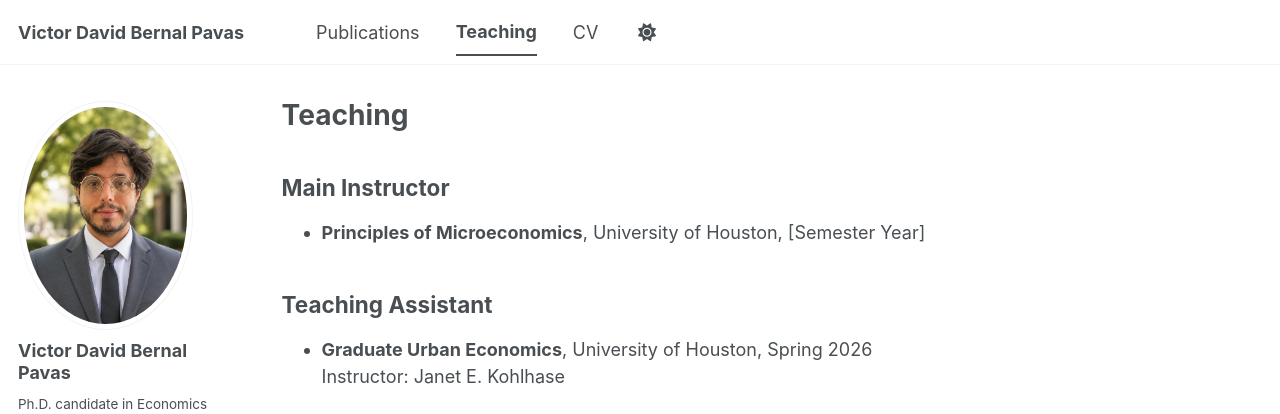
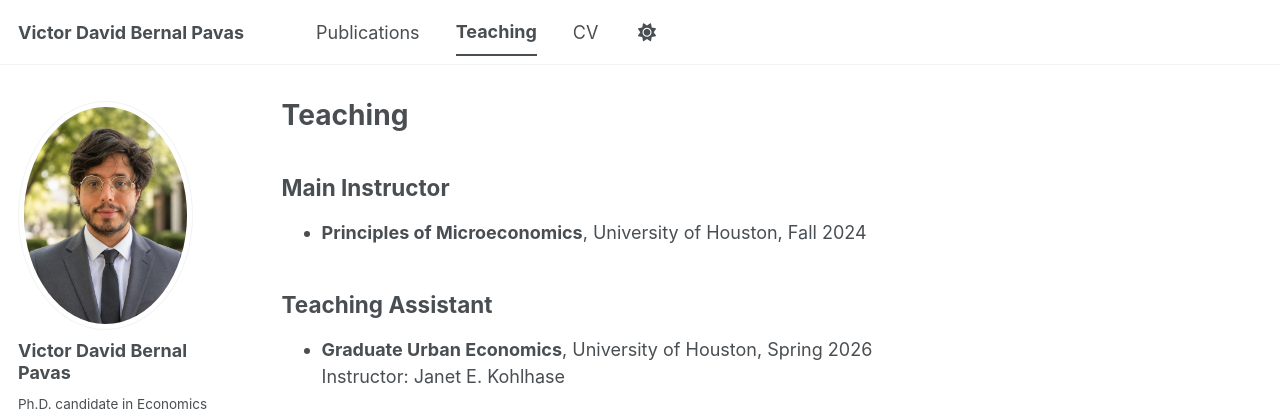
Before and after one commit to DavdBernal24/DavdBernal24.github.io, a Jekyll site: the page built from _pages/teaching.md, in a window 1280 px wide. Shown: the top 414 px of the page. Built offline with Jekyll 4.4.1, drawn with Linux system fonts in a browser that asks for light colours; a style sheet for code colours, icons or effects is not loaded.

Commit message:
Update teaching.md

```diff
--- a/_pages/teaching.md
+++ b/_pages/teaching.md
@@ -7,7 +7,7 @@ author_profile: true
 
 ## Main Instructor
 
-- **Principles of Microeconomics**, University of Houston, [Semester Year]
+- **Principles of Microeconomics**, University of Houston, Fall 2024
 
 ## Teaching Assistant
 
```
